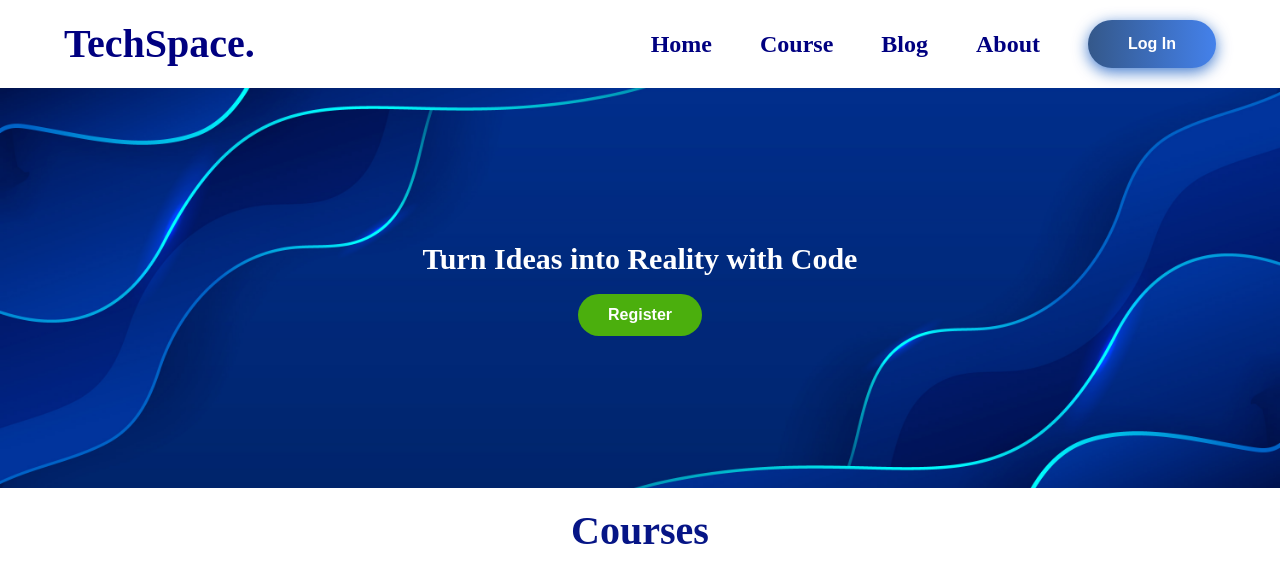
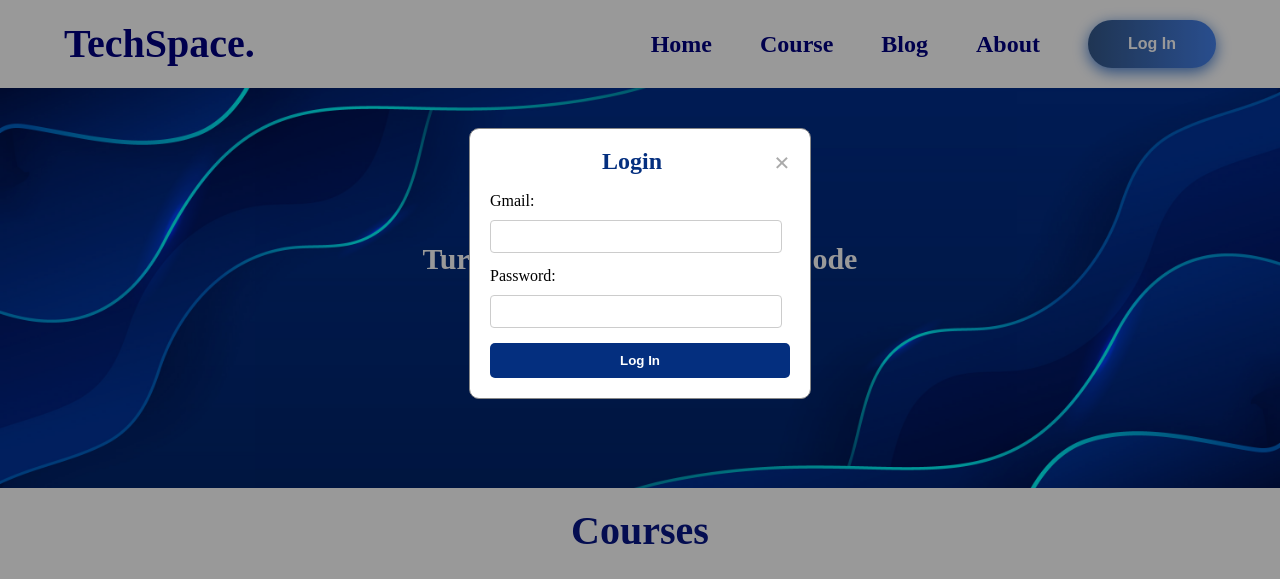
Before and after one commit to astarta16/tech-space, a plain HTML site: page static/pages/course.html in a window 1280 px wide. Both pictures are taken after a click on the button "Log In". Shown: the top 579 px of the page. Drawn offline with Linux system fonts and the light colour scheme.

Commit message:
add log in in the course page

```diff
--- a/static/pages/course.html
+++ b/static/pages/course.html
@@ -27,9 +27,11 @@
           <li class="nav-item">
             <a href="./about.html" class="nav-link">About</a>
           </li>
-          <div>
-            <button class="btn-hover color-btn nav-item">Log In</button>
-          </div>
+          <li class="nav-item">
+            <button class="btn-hover color-btn" onclick="openModal()">
+              Log In
+            </button>
+          </li>
         </ul>
         <div class="hamburger">
           <span class="bar"></span>
@@ -38,6 +40,24 @@
         </div>
       </nav>
     </header>
+
+    <div id="loginModal" class="modal">
+      <div class="modal-content">
+        <span class="close" onclick="closeModal()">&times;</span>
+        <h2>Login</h2>
+        <form action="/submit-your-login-form" method="POST">
+          <div class="input-group">
+            <label for="email">Gmail:</label>
+            <input type="email" id="email" name="email" required />
+          </div>
+          <div class="input-group">
+            <label for="password">Password:</label>
+            <input type="password" id="password" name="password" required />
+          </div>
+          <button type="submit" class="log-button">Log In</button>
+        </form>
+      </div>
+    </div>
     <main>
       <section>
         <div class="image-container">
@@ -46,7 +66,8 @@
             alt="Course Cover"
             class="cover-image" />
           <div class="centered-text">
-            Turn Ideas into Reality with Code            <div>
+            Turn Ideas into Reality with Code
+            <div>
               <button class="register-button">Register</button>
             </div>
           </div>
@@ -75,8 +96,8 @@
                 <div class="course-info">
                   <h3>Web development</h3>
                   <p>
-                    Creating user friendly websites and web applications using HTML, CSS, and
-                    JavaScript.
+                    Creating user friendly websites and web applications using
+                    HTML, CSS, and JavaScript.
                   </p>
                   <a href="#" class="course-link">Learn More →</a>
                 </div>
--- a/static/styles/style.css
+++ b/static/styles/style.css
@@ -403,7 +403,6 @@ footer {
   background-color: #042f7f;
   cursor: pointer;
   font-weight: 700;
-
 }
 
 .log-button:hover {
```
Also changed, not shown: index.html (+14 -6 lines), static/js/index.js (+7 -9 lines).
